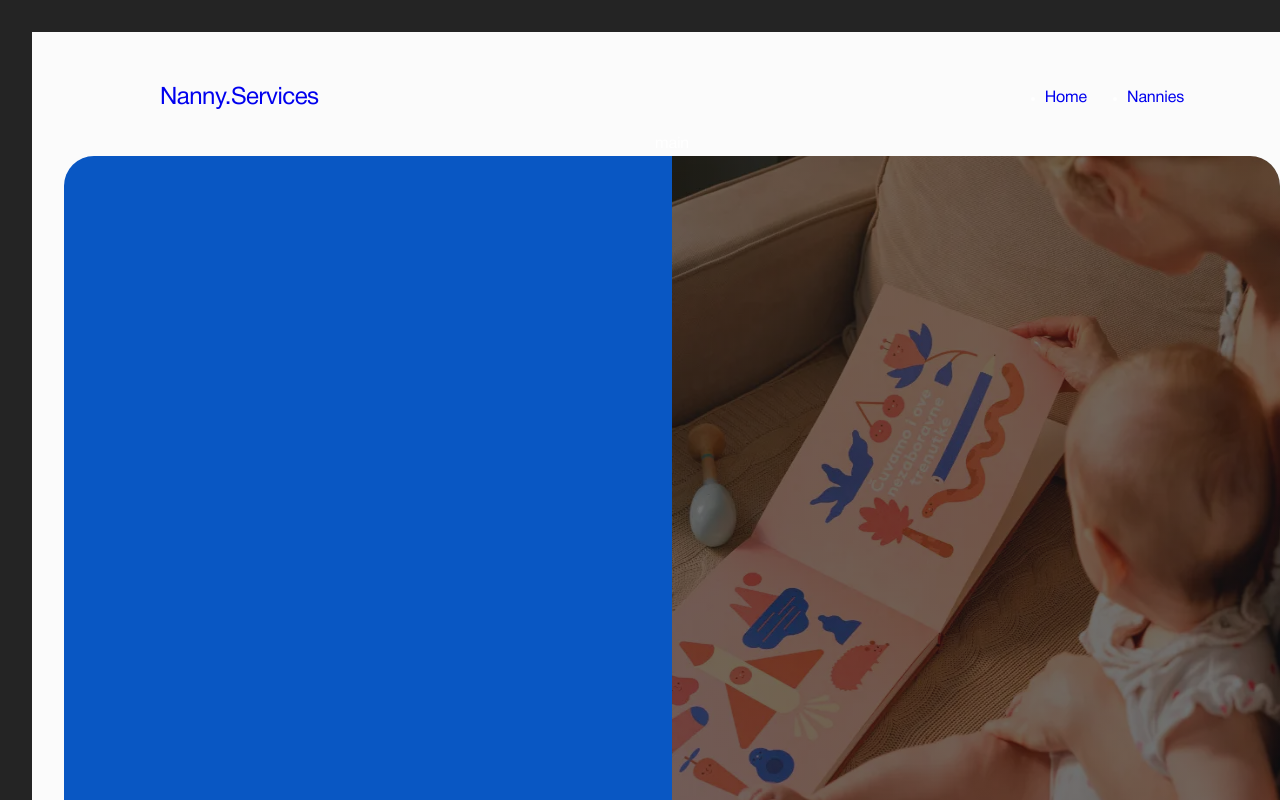
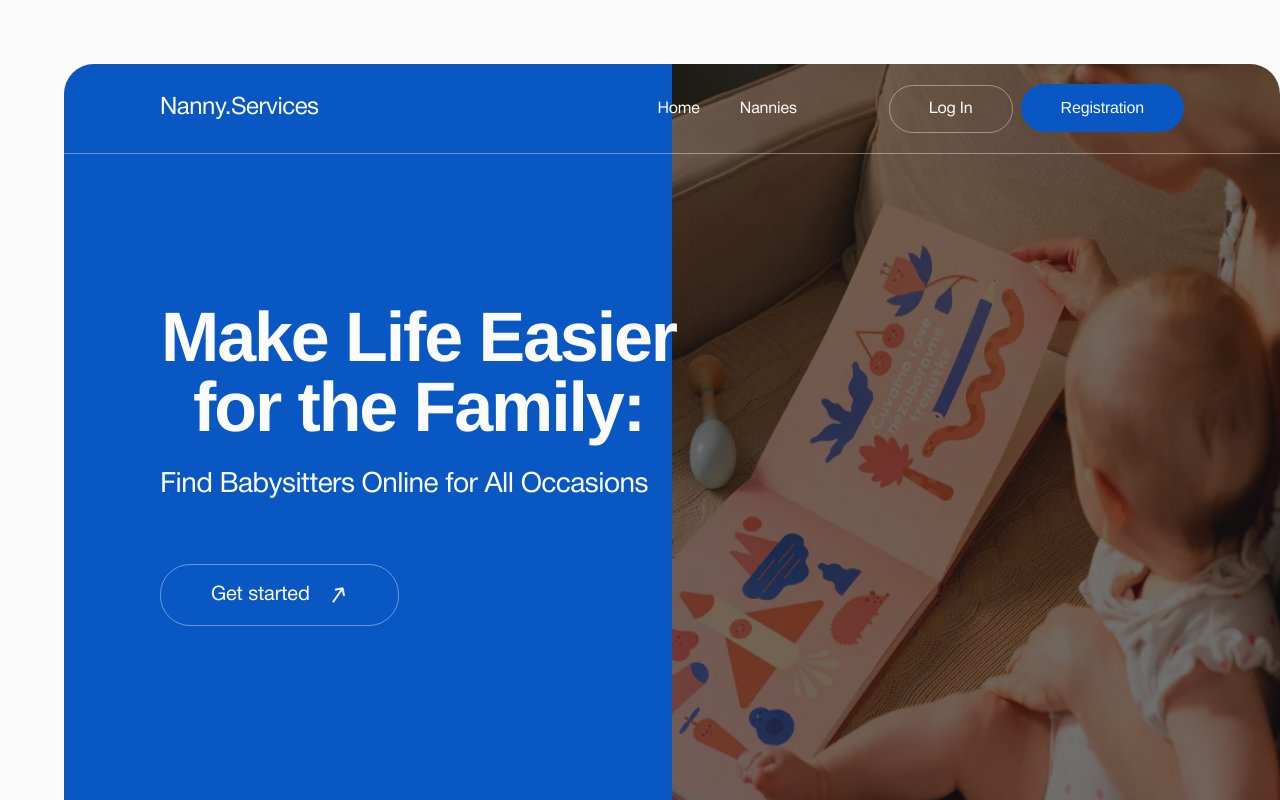
Before and after one commit to yurii-tsyhykal/nannies, a React (Vite) app: page / in a window 1280 px wide. Shown: the top 800 px of the page. Built offline with nearby package versions, Linux system fonts and the light colour scheme.

Commit message:
styled header/hero

```diff
--- a/package.json
+++ b/package.json
@@ -14,6 +14,7 @@
     "firebase": "^11.2.0",
     "react": "^18.3.1",
     "react-dom": "^18.3.1",
+    "react-icons": "^5.4.0",
     "react-router-dom": "^7.1.3"
   },
   "devDependencies": {
--- /dev/null
+++ b/src/components/Button/Button.jsx
@@ -0,0 +1,19 @@
+import clsx from 'clsx';
+import css from './Button.module.css';
+
+const Button = ({ children, type, ...rest }) => {
+  return (
+    <button
+      className={clsx(
+        css.button,
+        (type === 'login' && css.logInBtn) ||
+          (type === 'registration' && css.registration)
+      )}
+      {...rest}
+    >
+      {children}
+    </button>
+  );
+};
+
+export default Button;
--- /dev/null
+++ b/src/components/Button/Button.module.css
@@ -0,0 +1,27 @@
+.button {
+  padding: 0;
+  font-size: inherit;
+  color: inherit;
+  letter-spacing: inherit;
+  outline: transparent;
+  border: transparent;
+  border-radius: 30px;
+}
+
+.logInBtn {
+  background-color: transparent;
+  border: 1px solid rgba(251, 251, 251, 0.4);
+  padding: 13px 39px;
+  line-height: 1.25;
+  margin-right: 8px;
+}
+
+.registration {
+  background-color: var(--background);
+  border: transparent;
+  padding: 14px 40px;
+  line-height: 1.25;
+  font-weight: 500;
+  font-size: 16px;
+  letter-spacing: -0.01em;
+}
--- a/src/components/Header/Header.jsx
+++ b/src/components/Header/Header.jsx
@@ -1,10 +1,15 @@
 import { Link, NavLink } from 'react-router-dom';
 import css from './Header.module.css';
+import Button from '../Button/Button';
+import clsx from 'clsx';
 
-const Header = () => {
+const Header = (type) => {
   return (
-    <header className={css.headerHome}>
-      <Link to="/" className={css.logo}>Nanny.Services</Link>
+    <header className={clsx(css.headerHome, !type && css.header)}>
+      <Link to="/" className={css.logo}>
+        Nanny.Services
+      </Link>
+      <div className={css.navWrapper}>
         <nav>
           <ul className={css.navList}>
             <li>
@@ -15,6 +20,11 @@ const Header = () => {
             </li>
           </ul>
         </nav>
+        <div>
+          <Button type="login">Log In</Button>
+          <Button type="registration">Registration</Button>
+        </div>
+      </div>
     </header>
   );
 };
--- a/src/components/Header/Header.module.css
+++ b/src/components/Header/Header.module.css
@@ -1,14 +1,19 @@
 .headerHome {
+  position: absolute;
+  top: 32px;
+  left: 32px;
+  right: 32px;
   display: flex;
   padding: 20px 96px;
   align-items: center;
   justify-content: space-between;
+  border-bottom: 1px solid rgba(251, 251, 251, 0.4);
   .logo {
     font-size: 24px;
 
     line-height: 1.17;
     letter-spacing: -0.02em;
-    /* color: #fbfbfb; */
+    color: var(--main);
   }
 
   nav {
@@ -17,8 +22,18 @@
       column-gap: 40px;
       li > a {
         line-height: 1.25;
-        /* color: #fbfbfb; */
+        color: var(--main);
       }
     }
   }
 }
+
+.header {
+  background-color: var(--background);
+}
+
+.navWrapper {
+  display: flex;
+  column-gap: 92px;
+  align-items: center;
+}
--- a/src/components/HomePageComponents/Hero/Hero.jsx
+++ b/src/components/HomePageComponents/Hero/Hero.jsx
@@ -1,9 +1,29 @@
+import { NavLink } from 'react-router-dom';
 import css from './Hero.module.css';
+import { BsArrowRight } from 'react-icons/bs';
 
 const Hero = () => {
-    return <section>
-      <div className={css.heroContainer}></div>
-  </section>;
+  return (
+    <>
+      <div className={css.heroContainer}>
+        <div className={css.titleWrapper}>
+          <h1 className={css.title}>Make Life Easier for the Family:</h1>
+          <p className={css.subtitle}>
+            Find Babysitters Online for All Occasions
+          </p>
+          <NavLink className={css.getStartedLink}>
+            <span className={css.linkText}>Get started</span>
+            <BsArrowRight
+              className={css.arrow}
+              strokeWidth={0.5}
+              stroke="#fbfbfb"
+              fill="#fbfbfb"
+            />
+          </NavLink>
+        </div>
+      </div>
+    </>
+  );
 };
 
 export default Hero;
--- a/src/components/HomePageComponents/Hero/Hero.module.css
+++ b/src/components/HomePageComponents/Hero/Hero.module.css
@@ -10,7 +10,53 @@
   background-repeat: no-repeat;
   background-size: 50% 100%;
   background-position: right center;
-  /* fix hard*/
   min-height: 736px;
-  /*  fix hard*/
+
+  .titleWrapper {
+    display: flex;
+    flex-direction: column;
+    justify-content: center;
+    align-items: start;
+    padding-left: 96px;
+    max-width: 517px;
+    height: 100vh;
+    .title {
+      font-size: 70px;
+      line-height: 1;
+      letter-spacing: -0.03em;
+      margin-bottom: 28px;
+    }
+    .subtitle {
+      font-weight: 400;
+      font-size: 28px;
+
+      line-height: 1.1;
+      letter-spacing: -0.02em;
+      margin-bottom: 64px;
+    }
+    .getStartedLink {
+      display: flex;
+      justify-content: center;
+      align-items: center;
+      border: 1px solid rgba(251, 251, 251, 0.4);
+      border-radius: 30px;
+      padding: 18px 50px;
+      font-family: var(--font-family);
+      font-size: 20px;
+      line-height: 1.2;
+      color: currentColor;
+      .linkText {
+        margin-right: 18px;
+      }
+
+      .arrow {
+        transform: rotate(-55deg);
+        transition: transform var(--transition);
+      }
+      &:hover .arrow,
+      &:focus .arrow {
+        transform: rotate(0deg);
+      }
+    }
+  }
 }
--- a/src/components/Layout/Layout.jsx
+++ b/src/components/Layout/Layout.jsx
@@ -6,14 +6,11 @@ import clsx from 'clsx';
 const Layout = () => {
   const { pathname } = useLocation();
   const isHomePage = pathname === '/';
-  console.log(isHomePage);
-
   return (
     <div className={clsx(css.layoutWrapper)}>
-      <Header />
+      <Header type={isHomePage} />
       <main>
-          main
-          <Outlet />
+        <Outlet />
       </main>
     </div>
   );
--- a/src/components/Layout/Layout.module.css
+++ b/src/components/Layout/Layout.module.css
@@ -1,14 +1,8 @@
-/* @media screen and (min-width: 1440px) {
-  .layoutWrapper {
-    background-color: #fbfbfb;
-    width: 100%;
-    max-width: 1440px;
-  }
-} */
-
 .layoutWrapper {
+  position: relative;
   background-color: #fbfbfb;
   width: 100%;
-  max-width: 1440px;
+  max-width: 1376px;
+  margin: 0 auto;
   padding: 32px;
 }
--- a/src/index.css
+++ b/src/index.css
@@ -7,15 +7,23 @@
   font-style: normal;
 }
 
+  *:focus {
+    outline: transparent;
+  }
+
 :root {
   font-family: 'Helvetica Neue', sans-serif;
   line-height: 1.5;
   font-weight: 400;
   letter-spacing: -0.01em;
 
+  --main: #fbfbfb;
+  --background: #0957c3;
+  --transition: 250ms linear;
+
   color-scheme: light dark;
-  color: rgba(255, 255, 255, 0.87);
-  background-color: #242424;
+  color: var(--main);
+  background-color: var(--main);
 
   font-synthesis: none;
   text-rendering: optimizeLegibility;
@@ -30,6 +38,7 @@ p {
 ul,
 ol,
 li {
+  list-style: none;
   margin: 0;
   padding-left: 0;
 }
@@ -39,31 +48,20 @@ a {
 }
 
 body {
+
   margin: 0;
-  min-width: 320px;
-  min-height: 100vh;
 }
 
-h1 {
-  font-size: 3.2em;
-  line-height: 1.1;
+h1,
+h2,
+h3,
+h4,
+h5,
+h6 {
+  margin: 0;
 }
 
 button {
-  border-radius: 8px;
-  border: 1px solid transparent;
-  padding: 0.6em 1.2em;
-  font-size: 1em;
-  font-weight: 500;
   font-family: inherit;
-  background-color: #1a1a1a;
   cursor: pointer;
-  transition: border-color 0.25s;
 }
-button:hover {
-  border-color: #646cff;
-}
-button:focus,
-button:focus-visible {
-  outline: 4px auto -webkit-focus-ring-color;
-}
```
Also changed, not shown: 1 other file (tests, documents, lock files or other folders). Lines whose indentation alone changed are shown as unchanged.
